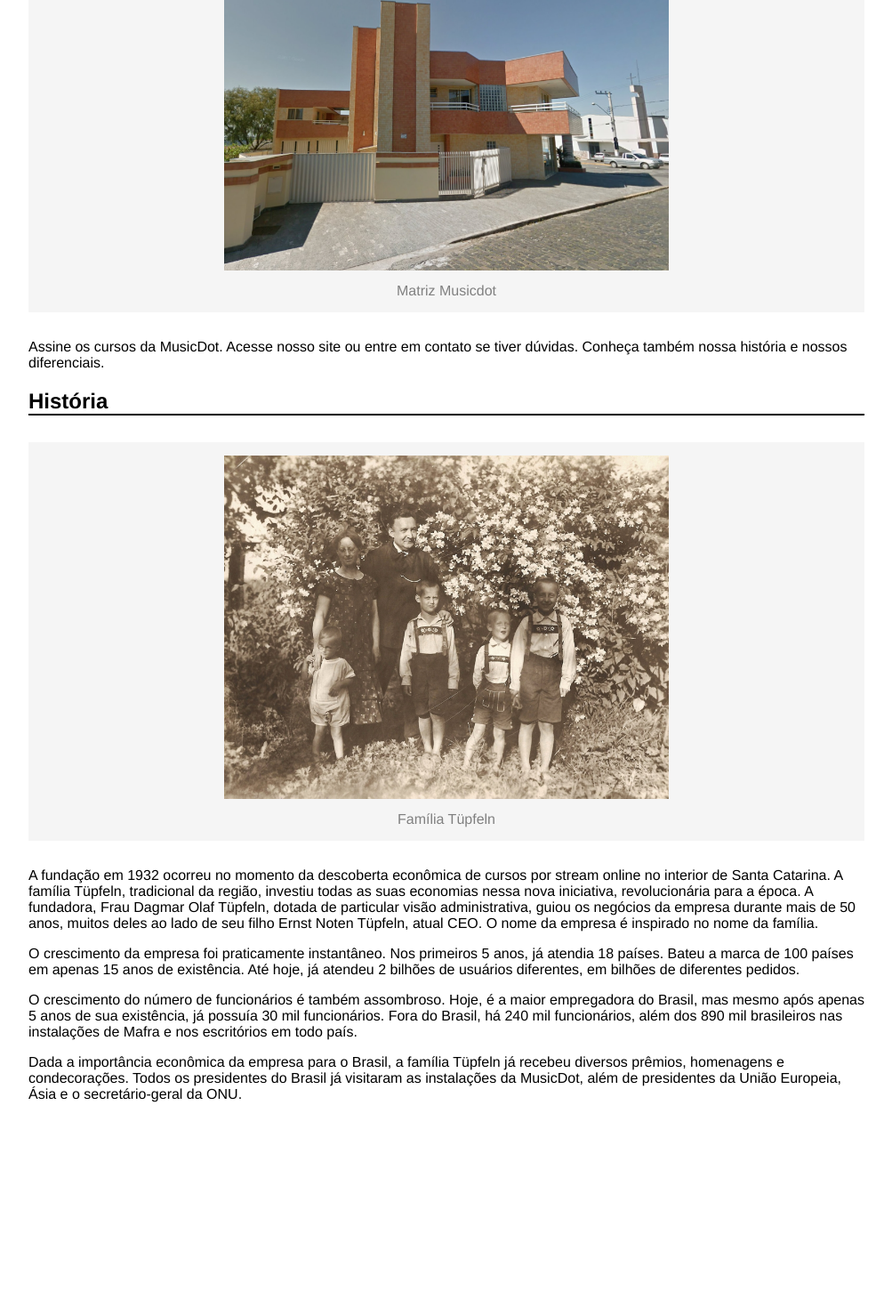
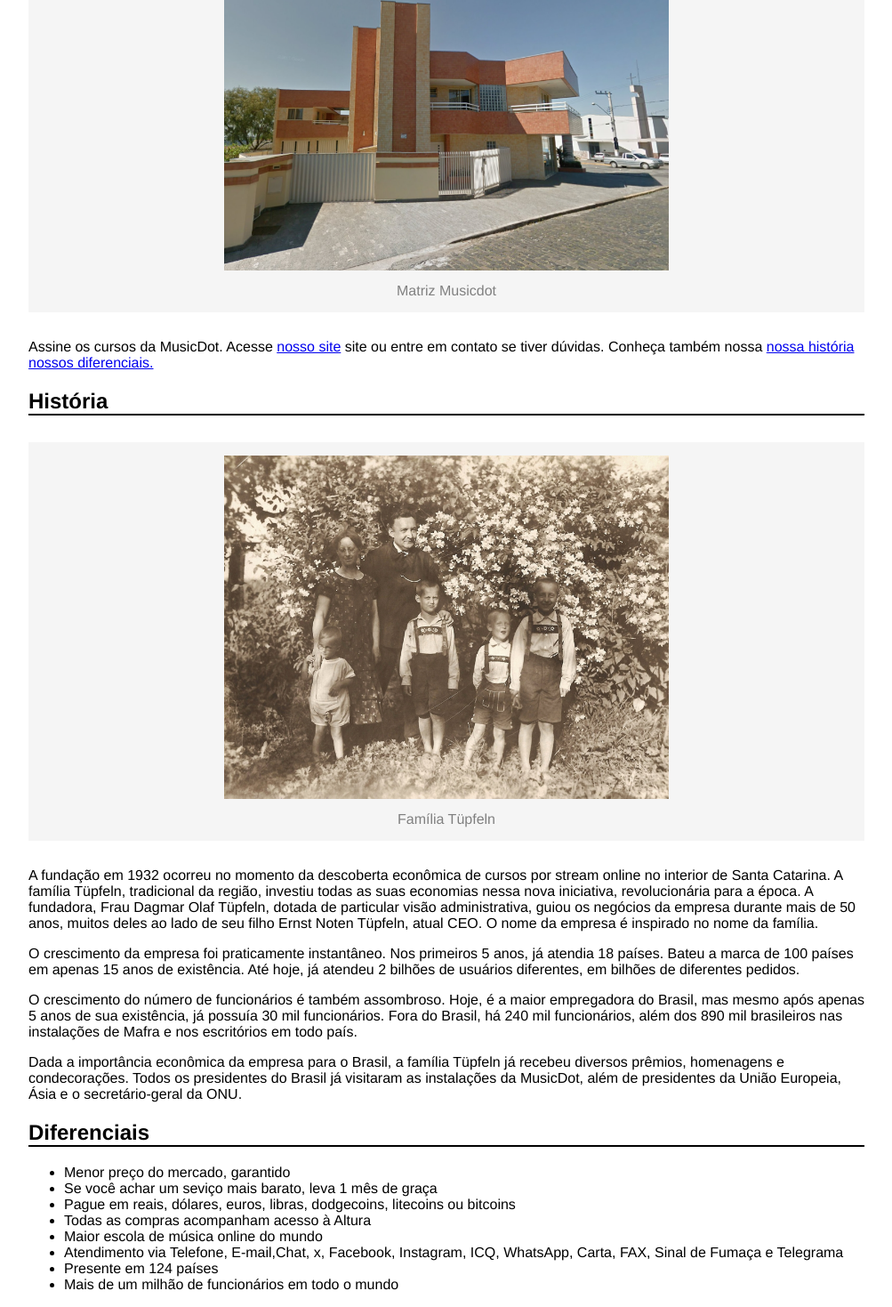
Before and after one commit to cainpaiiva/pbw, a plain HTML site: page sobre.html in a window 1280 px wide. Shown: the part 303-1772 px from the top of the page at 89% size, without its empty margins (138-1141 px from the left). Before the commit the page ends 1558 px from the top, so only its background shows below. Drawn offline with Linux system fonts and the light colour scheme.

Commit message:
Alterações da  Atividade 3

```diff
--- a/sobre.html
+++ b/sobre.html
@@ -14,17 +14,21 @@
     <h1>Sobre a empresa</h1>
     <p>A MusicDot é a maior escola online de música em todo o mundo. Fundada em 1932, possui estúdios em 124 países,
         sendo líder de
-        mercado com mais de 90% de participação em 118 deles. Nossa matriz fica em Mafra, em Santa Catarina. De lá, saem
+        mercado com mais de 90% de participação em 118 deles. Nossa matriz fica em <a
+            href="http://maps.google.com.br/?q=190,GabrielDequech,Mafra,SC" target="_blank">Mafra, em Santa
+            Catarina</a>. De lá, saem
         grande parte das
         gravações de nossos cursos. Nossa Matriz:</p>
     <figure>
         <img src="img/matriz-musicdot.png" alt="Matriz MusicDot" width="500">
         <figcaption>Matriz Musicdot</figcaption>
     </figure>
-    <p>Assine os cursos da MusicDot. Acesse nosso site ou entre em contato se tiver dúvidas. Conheça também nossa
-        história e nossos
-        diferenciais.</p>
-    <h2>História</h2>
+    <p>Assine os cursos da MusicDot. Acesse <a href="index.html">nosso site</a> site ou entre em contato se tiver
+        dúvidas. Conheça também nossa
+        <a href="#historia">nossa história</a> <a href="#diferenciais">nossos
+            diferenciais.</a>
+    </p>
+    <h2 id="historia">História</h2>
     <figure>
         <img class="imagem" src="img/familia-tupfeln.jpg" alt="Família Tüpfeln" width="500">
         <figcaption>Família Tüpfeln</figcaption>
@@ -43,6 +47,19 @@
     <p>Dada a importância econômica da empresa para o Brasil, a família Tüpfeln já recebeu diversos prêmios, homenagens
         e condecorações. Todos os presidentes do Brasil já visitaram as instalações da MusicDot, além de presidentes da
         União Europeia, Ásia e o secretário-geral da ONU.</p>
+    <h2 id="diferenciais">Diferenciais</h2>
+    <ul>
+        <li>Menor preço do mercado, garantido</li>
+        <li>Se você achar um seviço mais barato, leva 1 mês de graça</li>
+        <li>Pague em reais, dólares, euros, libras, dodgecoins, litecoins ou bitcoins
+        </li>
+        <li>Todas as compras acompanham acesso à Altura</li>
+        <li>Maior escola de música online do mundo</li>
+        <li>Atendimento via Telefone, E-mail,Chat, x, Facebook, Instagram, ICQ, WhatsApp, Carta, FAX, Sinal de Fumaça e
+            Telegrama</li>
+        <li>Presente em 124 países</li>
+        <li>Mais de um milhão de funcionários em todo o mundo</li>
+    </ul>
 
 </body>
 
```
Also changed, not shown: css/Style.css (line endings or trailing spaces).
